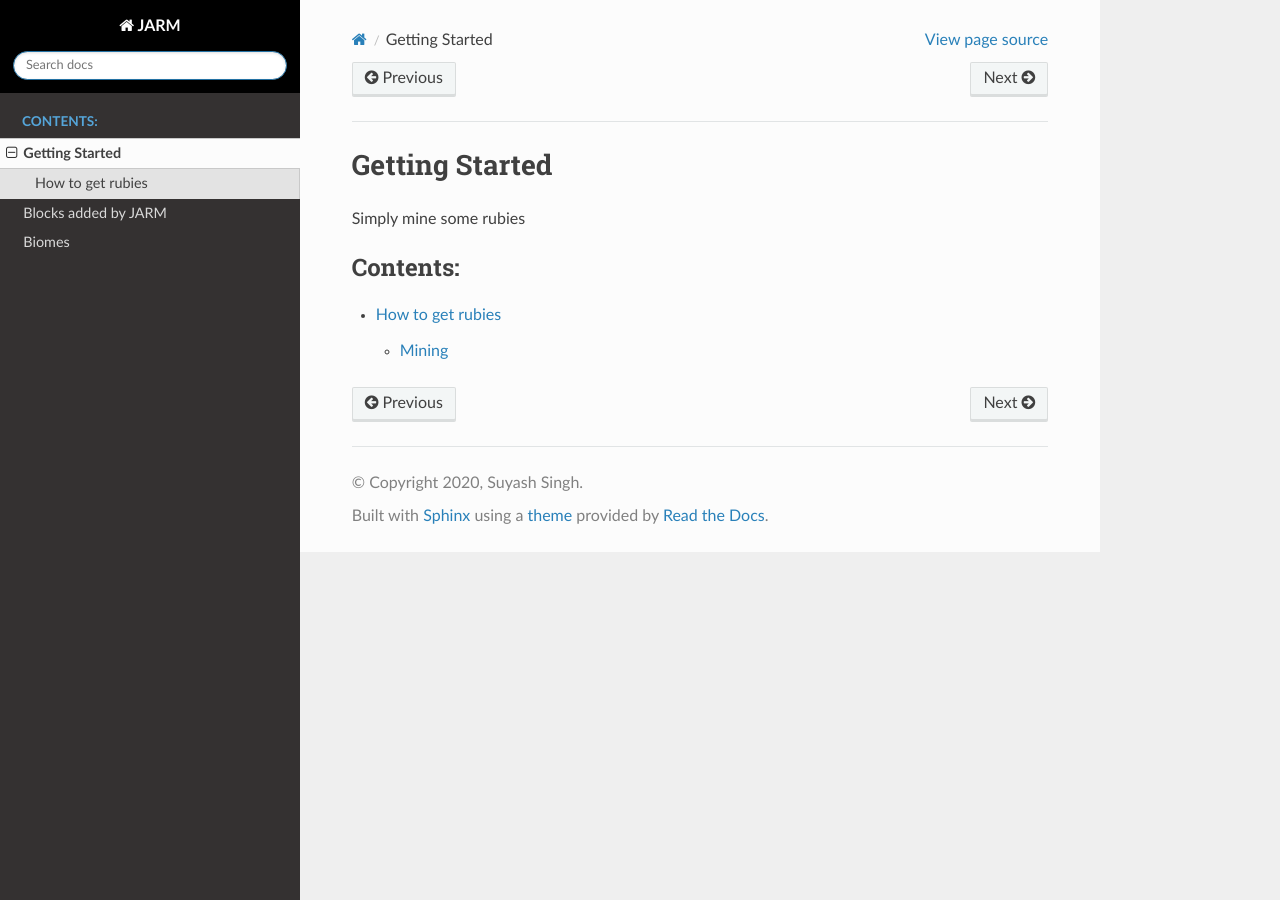
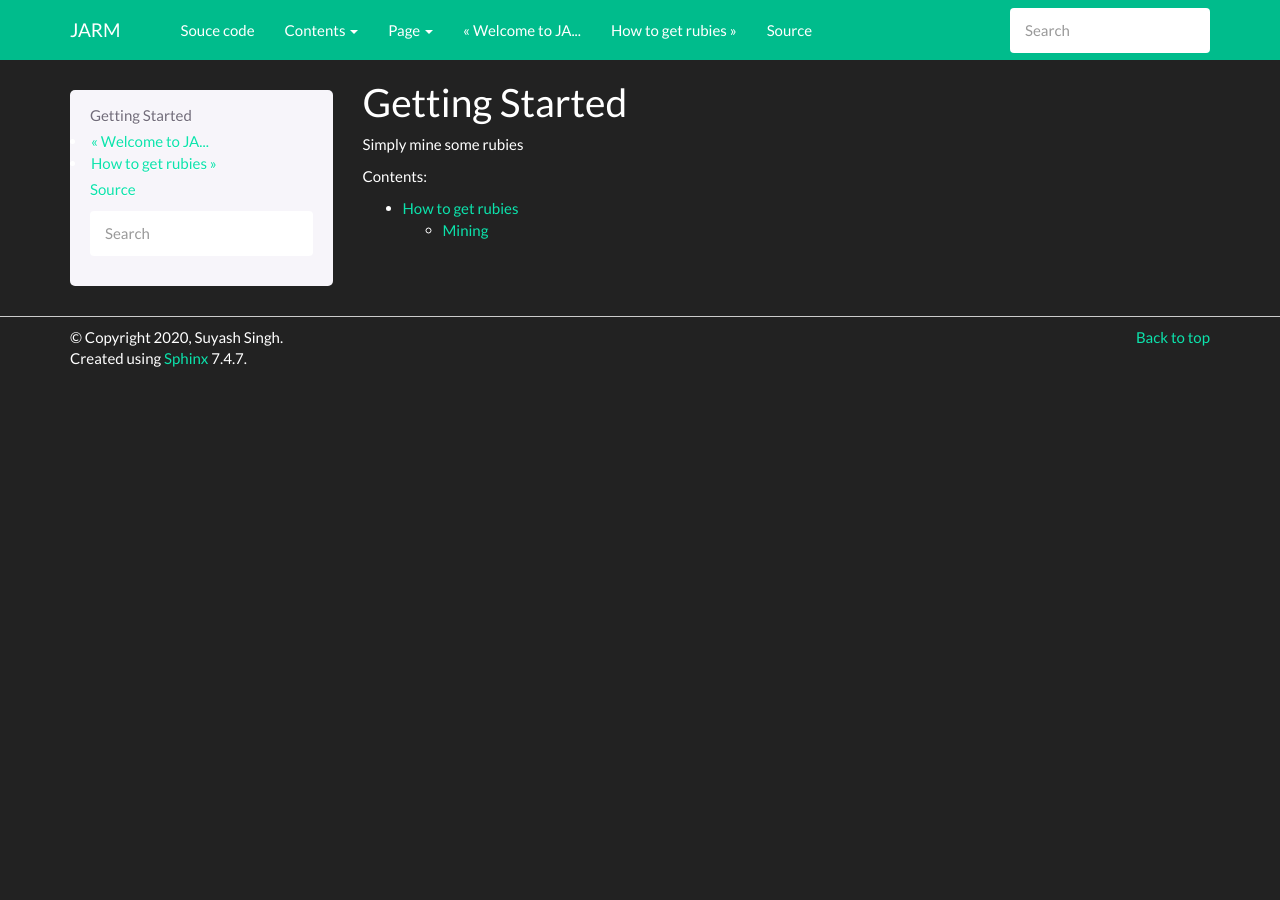
Before and after one commit to Suyashtnt/JARMDocs, a Sphinx documentation site: the page built from source/Getting_Started.rst, in a window 1280 px wide. Built offline with Sphinx 7.4.7, drawn with Linux system fonts in a browser that asks for light colours.

Commit message:
trying again for bootstrap

```diff
--- a/source/conf.py
+++ b/source/conf.py
@@ -19,6 +19,7 @@
 
 # -- Project information -----------------------------------------------------
 import sphinx_rtd_theme
+import sphinx_bootstrap_theme
 
 
 project = u'JARM'
@@ -85,20 +86,80 @@
 # The theme to use for HTML and HTML Help pages.  See the documentation for
 # a list of builtin themes.
 #
-html_theme = "sphinx_rtd_theme"
+html_theme = 'bootstrap'
+if "html_theme_path" in globals():
+    html_theme_path += sphinx_bootstrap_theme.get_html_theme_path()
+else:
+    html_theme_path = ["./_themes/"] + \
+        sphinx_bootstrap_theme.get_html_theme_path()
 html_theme_options = {
-    'logo_only': False,
-    'display_version': False,
-    'prev_next_buttons_location': 'both',
-    'style_external_links': False,
-    'vcs_pageview_mode': '',
-    'style_nav_header_background': 'black',
-    # Toc options
-    'collapse_navigation': True,
-    'sticky_navigation': True,
-    'navigation_depth': 4,
-    'includehidden': True,
-    'titles_only': False
+    # Navigation bar title. (Default: ``project`` value)
+    'navbar_title': "JARM",
+
+    # Tab name for entire site. (Default: "Site")
+    'navbar_site_name': "Contents",
+
+    # A list of tuples containing pages or urls to link to.
+    # Valid tuples should be in the following forms:
+    #    (name, page)                 # a link to a page
+    #    (name, "/aa/bb", 1)          # a link to an arbitrary relative url
+    #    (name, "http://example.com", True) # arbitrary absolute url
+    # Note the "1" or "True" value above as the third argument to indicate
+    # an arbitrary url.
+    'navbar_links': [
+        ("Souce code", "https://github.com/Suyashtnt/JARM", True),
+    ],
+
+    # Render the next and previous page links in navbar. (Default: true)
+    'navbar_sidebarrel': True,
+
+    # Render the current pages TOC in the navbar. (Default: true)
+    'navbar_pagenav': True,
+
+    # Tab name for the current pages TOC. (Default: "Page")
+    'navbar_pagenav_name': "Page",
+
+    # Global TOC depth for "site" navbar tab. (Default: 1)
+    # Switching to -1 shows all levels.
+    'globaltoc_depth': -1,
+
+    # Include hidden TOCs in Site navbar?
+    #
+    # Note: If this is "false", you cannot have mixed ``:hidden:`` and
+    # non-hidden ``toctree`` directives in the same page, or else the build
+    # will break.
+    #
+    # Values: "true" (default) or "false"
+    'globaltoc_includehidden': "false",
+
+    # HTML navbar class (Default: "navbar") to attach to <div> element.
+    # For black navbar, do "navbar navbar-inverse"
+    'navbar_class': "navbar navbar-inverse",
+
+    # Fix navigation bar to top of page?
+    # Values: "true" (default) or "false"
+    'navbar_fixed_top': "true",
+
+    # Location of link to source.
+    # Options are "nav" (default), "footer" or anything else to exclude.
+    'source_link_position': "nav",
+
+    # Bootswatch (http://bootswatch.com/) theme.
+    #
+    # Options are nothing (default) or the name of a valid theme
+    # such as "cosmo" or "sandstone".
+    #
+    # The set of valid themes depend on the version of Bootstrap
+    # that's used (the next config option).
+    #
+    # Currently, the supported themes are:
+    # - Bootstrap 2: https://bootswatch.com/2
+    # - Bootstrap 3: https://bootswatch.com/3
+    'bootswatch_theme': "Darkly",
+
+    # Choose Bootstrap version.
+    # Values: "3" (default) or "2" (in quotes)
+    'bootstrap_version': "3",
 }
 
 # Theme options are theme-specific and customize the look and feel of a theme
```
Also changed, not shown: 1 other file.
